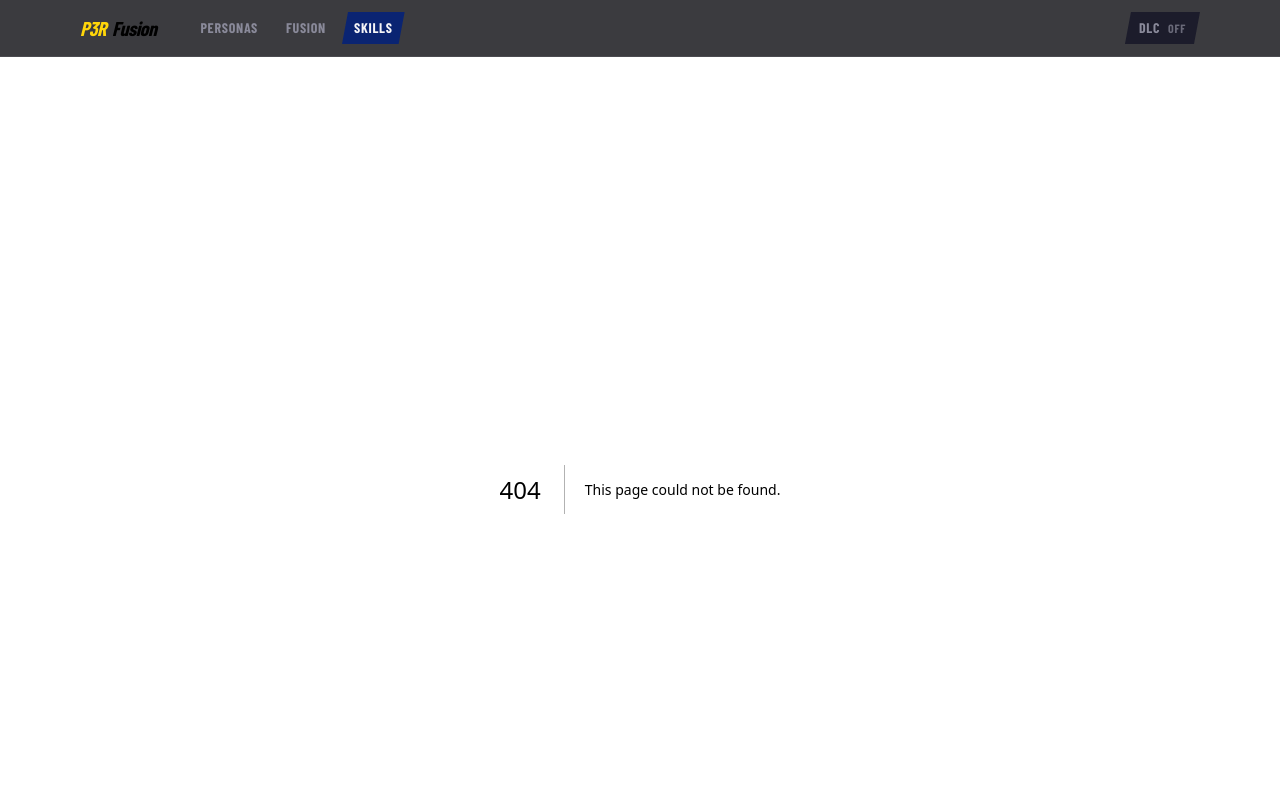
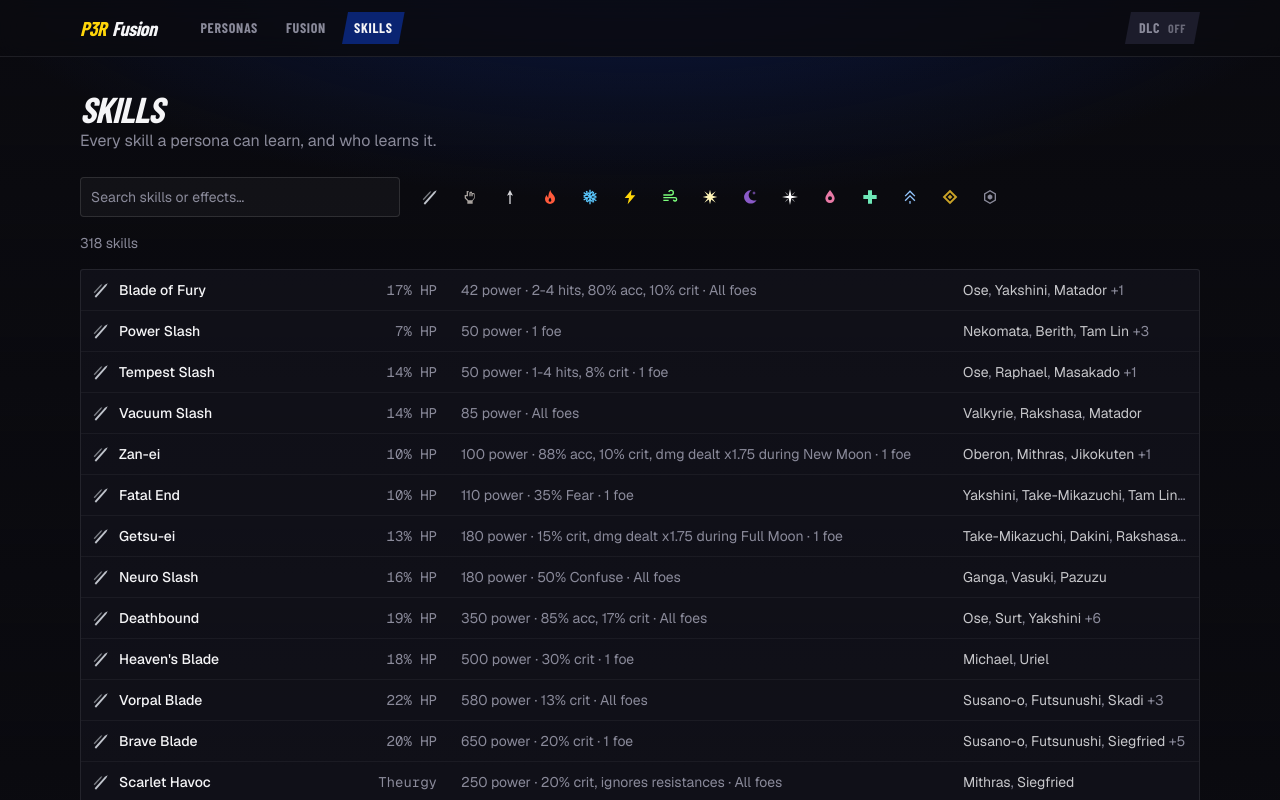
Before and after one commit to M4c-beth/persona3_fusion, a Next.js app: page /skills in a window 1280 px wide. Before the commit this address had no page. Shown: the top 800 px of the page. Built offline with nearby package versions, Linux system fonts and the light colour scheme; a web font is replaced by a local one.

Commit message:
Add skills page

```diff
--- /dev/null
+++ b/src/app/skills/page.tsx
@@ -0,0 +1,19 @@
+import type { Metadata } from "next";
+import { Suspense } from "react";
+import { SkillTable } from "@/components/features/SkillTable";
+
+export const metadata: Metadata = { title: "Skills" };
+
+export default function SkillsPage() {
+  return (
+    <div className="space-y-6">
+      <header>
+        <h1 className="font-heading text-4xl font-extrabold uppercase italic tracking-tight">Skills</h1>
+        <p className="text-muted-foreground">Every skill a persona can learn, and who learns it.</p>
+      </header>
+      <Suspense>
+        <SkillTable />
+      </Suspense>
+    </div>
+  );
+}
--- /dev/null
+++ b/src/components/features/SkillTable.tsx
@@ -0,0 +1,105 @@
+"use client";
+
+import Link from "next/link";
+import { useSearchParams } from "next/navigation";
+import { useMemo, useState } from "react";
+import { ElementIcon } from "@/components/icons/ElementIcon";
+import { Input } from "@/components/ui/input";
+import { SKILLS, learnedBy } from "@/lib/game/data";
+import { isAvailable } from "@/lib/game/fusion";
+import { SKILL_TYPE_LABEL } from "@/lib/game/labels";
+import { cn } from "@/lib/utils";
+import { SKILL_TYPES, type SkillType } from "@/types/game";
+import { useDlc } from "./DlcProvider";
+
+const LEARNERS_SHOWN = 3;
+
+export function SkillTable() {
+  const { enabled } = useDlc();
+  const params = useSearchParams();
+  const [query, setQuery] = useState(() => params.get("q")?.slice(0, 40) ?? "");
+  const [type, setType] = useState<SkillType | null>(null);
+
+  const rows = useMemo(() => {
+    const q = query.trim().toLowerCase();
+    return SKILLS.filter(
+      (s) =>
+        (!type || s.type === type) &&
+        (!q || s.name.toLowerCase().includes(q) || s.effect.toLowerCase().includes(q)),
+    )
+      .map((skill) => ({ skill, learners: learnedBy(skill.name).filter((l) => isAvailable(l.persona, enabled)) }))
+      .filter((r) => r.learners.length > 0)
+      .sort(
+        (a, b) =>
+          SKILL_TYPES.indexOf(a.skill.type) - SKILL_TYPES.indexOf(b.skill.type) ||
+          Number(a.skill.cost === "Theurgy") - Number(b.skill.cost === "Theurgy") ||
+          a.skill.power - b.skill.power ||
+          a.skill.name.localeCompare(b.skill.name),
+      );
+  }, [query, type, enabled]);
+
+  return (
+    <div className="space-y-4">
+      <div className="flex flex-col gap-3 lg:flex-row lg:items-center">
+        <Input
+          type="search"
+          value={query}
+          maxLength={40}
+          onChange={(e) => setQuery(e.target.value)}
+          placeholder="Search skills or effects…"
+          aria-label="Search skills or effects"
+          className="h-10 lg:max-w-xs"
+        />
+        <div className="flex flex-wrap gap-1" role="group" aria-label="Filter by type">
+          {SKILL_TYPES.map((t) => (
+            <button
+              key={t}
+              type="button"
+              onClick={() => setType(type === t ? null : t)}
+              aria-pressed={type === t}
+              title={SKILL_TYPE_LABEL[t]}
+              className={cn(
+                "grid size-9 place-items-center rounded-md border transition-colors",
+                type === t ? "border-p3r-yellow bg-accent" : "border-transparent hover:bg-accent/50",
+                type && type !== t && "opacity-40",
+              )}
+            >
+              <ElementIcon type={t} />
+            </button>
+          ))}
+        </div>
+      </div>
+
+      <p className="text-sm text-muted-foreground" aria-live="polite">
+        {rows.length} {rows.length === 1 ? "skill" : "skills"}{type ? ` · ${SKILL_TYPE_LABEL[type]}` : ""}
+      </p>
+
+      <ul className="divide-y divide-border/50 rounded-md border bg-card/60">
+        {rows.map(({ skill, learners }) => (
+          <li key={skill.name} className="grid gap-x-6 gap-y-1 px-3 py-2.5 text-sm md:grid-cols-[14rem_6rem_1fr_14rem]">
+            <span className="flex items-center gap-2.5 font-medium">
+              <ElementIcon type={skill.type} />
+              {skill.name}
+            </span>
+            <span className="text-muted-foreground md:text-right md:font-mono md:tabular-nums">{skill.cost || "Passive"}</span>
+            <span className="text-muted-foreground">
+              {[skill.power ? `${skill.power} power` : "", skill.effect, skill.target].filter(Boolean).join(" · ")}
+            </span>
+            <span className="truncate text-xs text-muted-foreground md:text-sm">
+              {learners.slice(0, LEARNERS_SHOWN).map(({ persona }, i) => (
+                <span key={persona.name}>
+                  {i > 0 ? ", " : ""}
+                  <Link href={`/persona/${persona.slug}/`} className="text-foreground/80 hover:text-p3r-yellow">
+                    {persona.name}
+                  </Link>
+                </span>
+              ))}
+              {learners.length > LEARNERS_SHOWN ? ` +${learners.length - LEARNERS_SHOWN}` : ""}
+            </span>
+          </li>
+        ))}
+      </ul>
+      {rows.length === 0 ? <p className="p-8 text-center text-muted-foreground">No skills match.</p> : null}
+    </div>
+  );
+}
```
